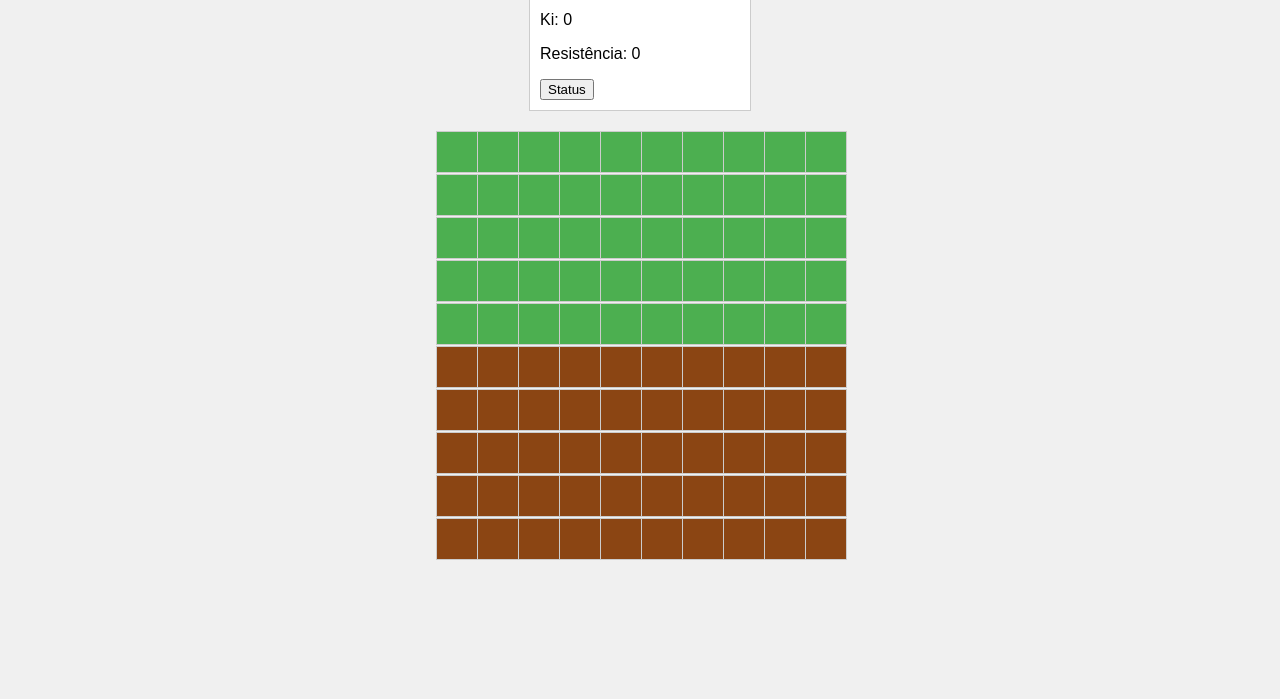
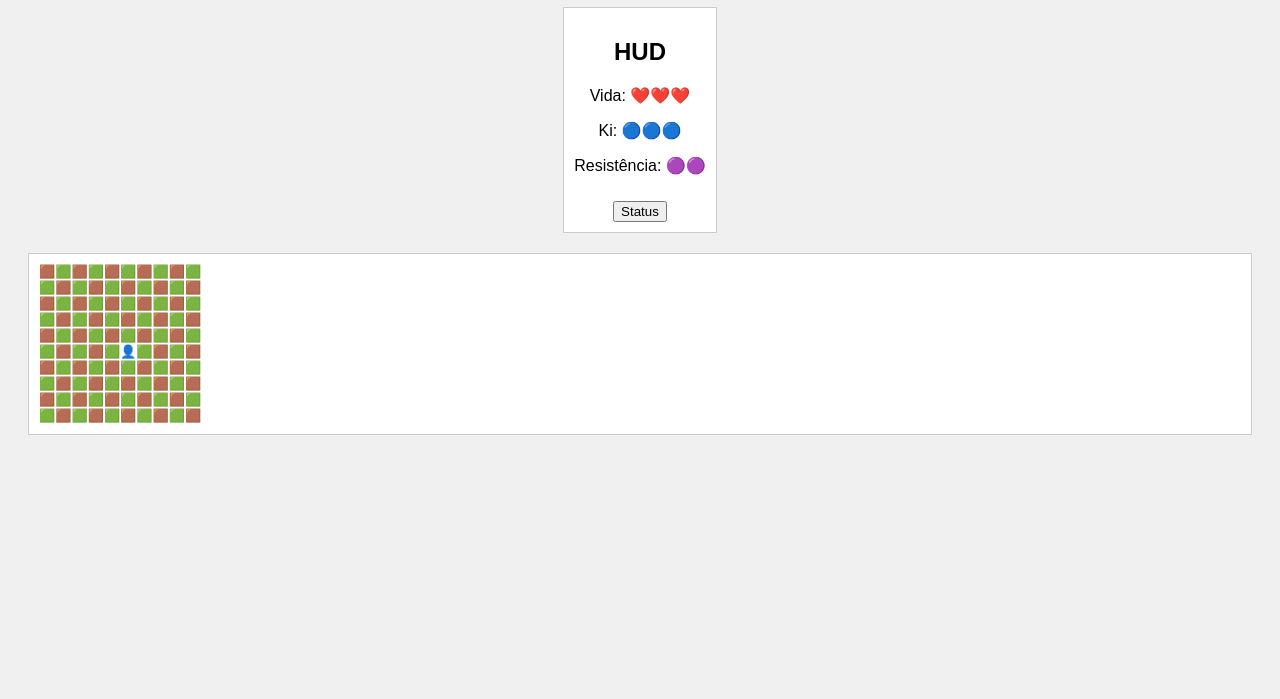
Before and after one commit to Davizao01/TaTaTa, a plain HTML site: page index.html in a window 1280 px wide. Shown: the part 101-800 px from the top of the page. Drawn offline with Linux system fonts and the light colour scheme.

Commit message:
Update index.html

```diff
--- a/index.html
+++ b/index.html
@@ -3,105 +3,112 @@
 <head>
     <meta charset="UTF-8">
     <meta name="viewport" content="width=device-width, initial-scale=1.0">
-    <title>Jogo de Exemplo</title>
+    <title>Jogo com HUD e Mapa</title>
     <style>
         body {
             font-family: Arial, sans-serif;
             background-color: #f0f0f0;
-            display: flex;
-            flex-direction: column;
-            align-items: center;
+            text-align: center;
+            padding: 20px;
         }
-        #map {
-            margin: 20px 0;
-            display: grid;
-            grid-template-columns: repeat(10, 40px);
-            grid-gap: 1px;
-        }
-        .block {
-            width: 40px;
-            height: 40px;
-            border: 1px solid #ccc;
-        }
-        .green { background-color: #4CAF50; }
-        .brown { background-color: #8B4513; }
         #hud {
+            margin-bottom: 20px;
             background-color: #fff;
             padding: 10px;
             border: 1px solid #ccc;
-            width: 200px;
+            display: inline-block;
+        }
+        #mapa {
+            font-family: monospace;
+            background-color: #fff;
+            padding: 10px;
+            border: 1px solid #ccc;
+            white-space: pre;
+            text-align: left;
+            margin: 0 auto;
+        }
+        #status {
+            display: none;
+            margin-top: 20px;
+            background-color: #fff;
+            padding: 10px;
+            border: 1px solid #ccc;
+        }
+        button {
+            margin-top: 10px;
         }
     </style>
 </head>
 <body>
+    <h1>Jogo com HUD e Mapa</h1>
 
     <div id="hud">
-    <h3>HUD</h3>
-    <p>Vida: <span id="vida">3</span></p>
-    <p>Ki: <span id="ki">0</span></p>
-    <p>Resistência: <span id="resistencia">0</span></p>
-    <button id="statusButton">Status</button>
+        <h2>HUD</h2>
+        <p>Vida: <span id="vida">❤️❤️❤️</span></p>
+        <p>Ki: <span id="ki">🔵🔵🔵</span></p>
+        <p>Resistência: <span id="resistencia">🟣🟣</span></p>
+        <button onclick="mostrarStatus()">Status</button>
     </div>
 
-<div id="map"></div>
+    <div id="mapa"></div>
+
+    <div id="status">
+        <h2>Status do Jogador</h2>
+        <p>Vida: 3 pontos</p>
+        <p>Ki: 3 pontos</p>
+        <p>Resistência: 2 pontos</p>
+        <button onclick="esconderStatus()">Fechar</button>
+    </div>
 
     <script>
-    let seed = "456Z";
-    let mapa = [];
-    const vida = 3;
-    const ki = 0;
-    const resistencia = 0;
+        // Função para gerar o mapa a partir da seed
+        function gerarMapa(seed) {
+            const map = [];
+            const rows = 10; // Altura do mapa
+            const cols = 10; // Largura do mapa
+            const playerSymbol = '👤';
+            let playerPosition = { x: Math.floor(cols / 2), y: Math.floor(rows / 2) }; // Posição inicial do jogador
 
-    // Função para gerar o mapa
-    function gerarMapa() {
-        const rows = 10; // número de linhas
-        const cols = 10; // número de colunas
+            // Geração de mapa usando a seed
+            let random = Math.abs(seed.charCodeAt(0) + seed.charCodeAt(1) + seed.charCodeAt(2));
             for (let i = 0; i < rows; i++) {
-            mapa[i] = [];
+                let row = '';
                 for (let j = 0; j < cols; j++) {
-                // Lógica para gerar os blocos com base na seed (exemplo simples)
-                if (i < 5) {
-                    mapa[i][j] = 'green'; // Blocos verdes
+                    // Lógica de geração de blocos com base na seed
+                    let blockType = (random + i + j) % 2 === 0 ? '🟩' : '🟫'; // Alterna entre blocos verdes e marrons
+                    if (i === playerPosition.y && j === playerPosition.x) {
+                        row += playerSymbol; // Adiciona o jogador na posição
                     } else {
-                    mapa[i][j] = 'brown'; // Blocos marrons
+                        row += blockType; // Adiciona blocos
                     }
                 }
+                map.push(row);
             }
-        renderizarMapa();
+            return map.join('\n');
         }
 
-    // Função para renderizar o mapa
-    function renderizarMapa() {
-        const mapDiv = document.getElementById('map');
-        mapDiv.innerHTML = ''; // Limpa o mapa anterior
-        mapa.forEach(row => {
-            row.forEach(block => {
-                const blockDiv = document.createElement('div');
-                blockDiv.className = `block ${block}`;
-                mapDiv.appendChild(blockDiv);
-            });
-        });
+        // Função para mostrar o status do jogador
+        function mostrarStatus() {
+            document.getElementById('status').style.display = 'block';
         }
 
-    // Atualiza os status ao carregar a página
-    document.addEventListener('DOMContentLoaded', () => {
-        document.getElementById('vida').innerText = vida;
-        document.getElementById('ki').innerText = ki;
-        document.getElementById('resistencia').innerText = resistencia;
-        gerarMapa();
-    });
+        // Função para esconder o status do jogador
+        function esconderStatus() {
+            document.getElementById('status').style.display = 'none';
+        }
 
-    // Botão de status
-    document.getElementById('statusButton').onclick = () => {
-        alert(`Vida: ${vida}\nKi: ${ki}\nResistência: ${resistencia}`);
-    };
+        // Função para gerar uma seed aleatória
+        function gerarSeed() {
+            const numero1 = Math.floor(Math.random() * 10) + 1; // Gera um número entre 1 e 10
+            const letra = String.fromCharCode(Math.floor(Math.random() * 26) + 65); // Gera uma letra de A a Z
+            const numero2 = Math.floor(Math.random() * 10) - 5; // Gera um número entre -5 e 4
 
-    // Atualiza a seed quando a página é recarregada
-    window.onbeforeunload = () => {
-        seed = "456Z"; // Mude para uma nova seed se desejar
-        gerarMapa();
-    };
+            return `${numero1}${letra}${numero2}`;
+        }
+
+        // Gera a seed e o mapa ao carregar a página
+        const seed = gerarSeed();
+        document.getElementById('mapa').innerText = gerarMapa(seed);
     </script>
-
 </body>
 </html>
```
Lines whose indentation alone changed are shown as unchanged.
